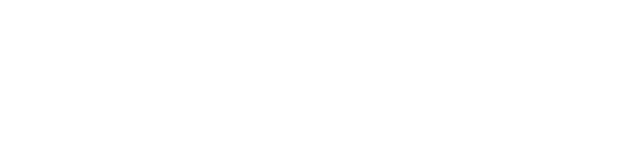
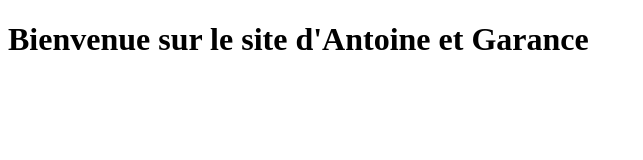
Before and after one commit to antoineepifanic/plaques, a plain HTML site: page index.html in a window 1280 px wide. Shown: the whole page, without its empty margins (0-643 px from the left). Drawn offline with Linux system fonts and the light colour scheme.

Commit message:
ajout titre

```diff
--- a/index.html
+++ b/index.html
@@ -6,6 +6,6 @@
     <title>Plaques rares</title>
 </head>
 <body>
-
+    <h1>Bienvenue sur le site d'Antoine et Garance</h1>
 </body>
 </html>
```
